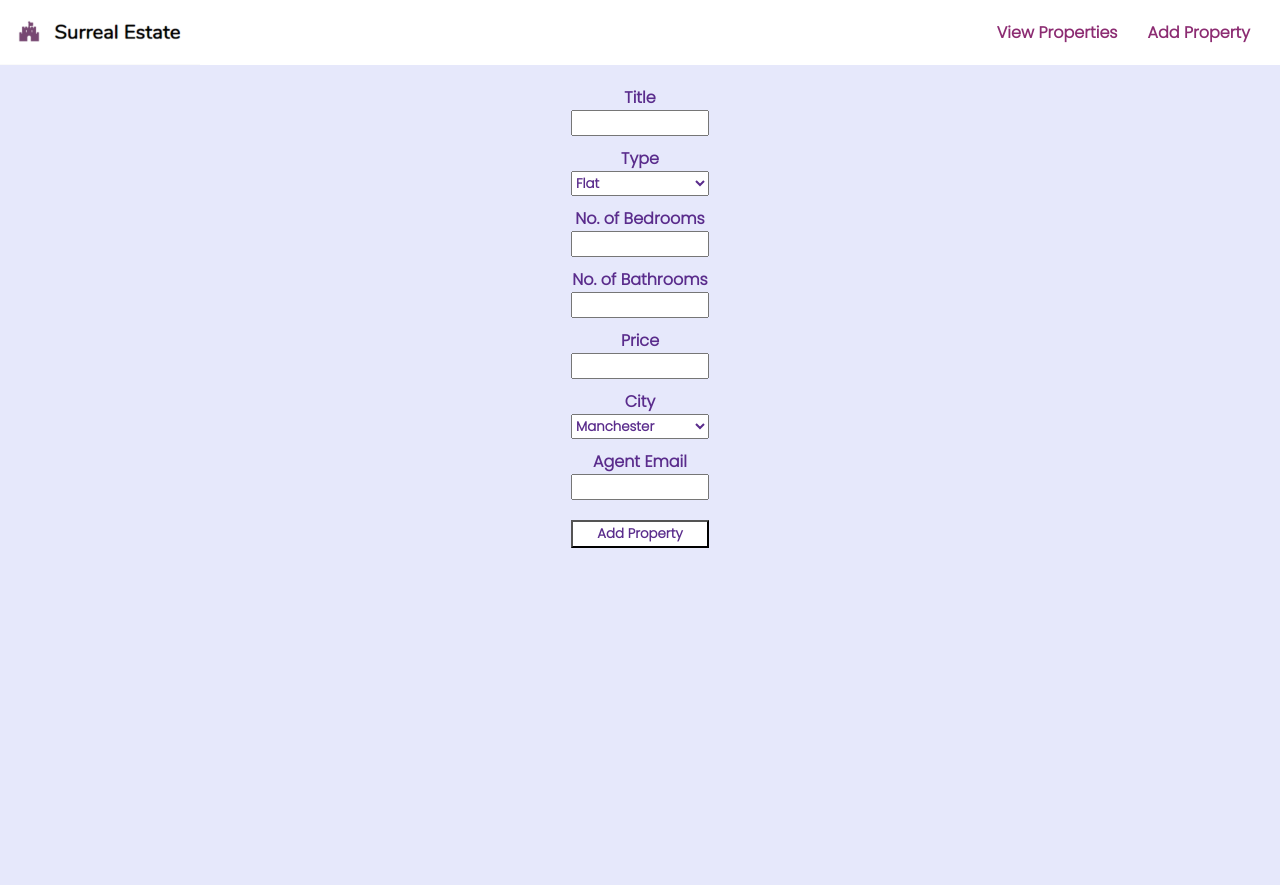
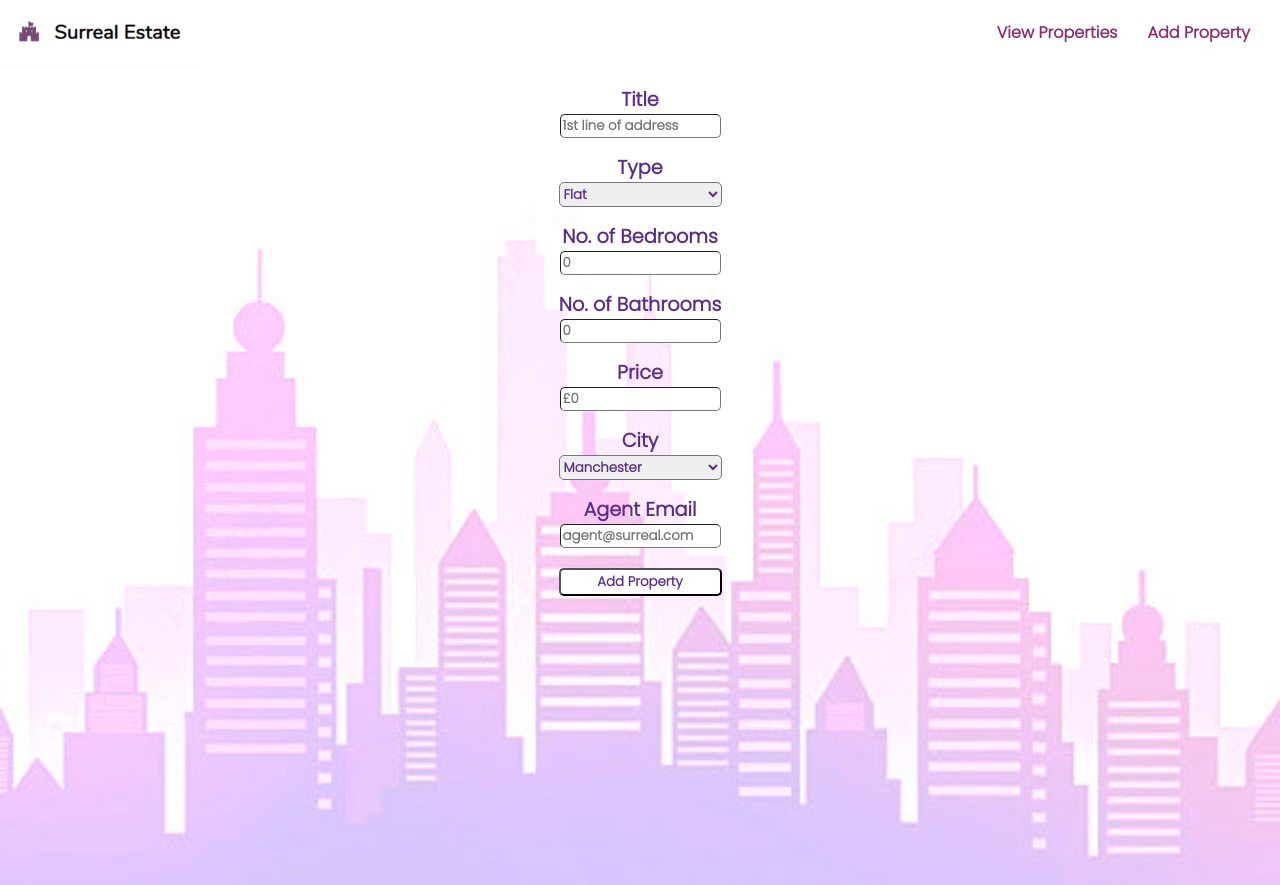
Before and after one commit to Disc0des/surreal-estate, a React (Create React App) app: page /add-property in a window 1280 px wide. Before the commit the page ends 800 px from the top, so only its background shows below. Built offline with nearby package versions, Linux system fonts and the light colour scheme.

Commit message:
axios installed and user is able to make post requests to an API

```diff
--- a/package.json
+++ b/package.json
@@ -6,6 +6,7 @@
     "@testing-library/jest-dom": "^5.16.3",
     "@testing-library/react": "^12.1.4",
     "@testing-library/user-event": "^13.5.0",
+    "axios": "^0.26.1",
     "react": "^18.0.0",
     "react-dom": "^18.0.0",
     "react-router-dom": "^5.3.0",
--- a/src/components/AddProperty.js
+++ b/src/components/AddProperty.js
@@ -1,4 +1,6 @@
+/* eslint-disable no-console */
 import React, { useState } from "react";
+import axios from "axios";
 import "../styles/AddProperty.css";
 
 const initialState = {
@@ -17,8 +19,14 @@ function AddProperty() {
   const [fields, setFields] = useState(initialState.fields);
   const handleAddProperty = (event) => {
     event.preventDefault();
-    // eslint-disable-next-line no-console
-    console.log(fields);
+    axios
+      .post("http://localhost:3000/api/v1/PropertyListing", { ...fields })
+      .then((response) => {
+        console.log(response);
+      })
+      .catch((error) => {
+        console.log(error);
+      });
   };
   const handleFieldChange = (event) => {
     setFields({ ...fields, [event.target.name]: event.target.value });
@@ -33,6 +41,7 @@ function AddProperty() {
             name="title"
             value={fields.title}
             onChange={handleFieldChange}
+            placeholder="1st line of address"
           />
         </label>
         <label htmlFor="type">
@@ -58,6 +67,7 @@ function AddProperty() {
             name="bedrooms"
             value={fields.bedrooms}
             onChange={handleFieldChange}
+            placeholder="0"
           />
         </label>
         <label htmlFor="bathrooms">
@@ -67,6 +77,7 @@ function AddProperty() {
             name="bathrooms"
             value={fields.bathrooms}
             onChange={handleFieldChange}
+            placeholder="0"
           />
         </label>
         <label htmlFor="price">
@@ -76,6 +87,7 @@ function AddProperty() {
             name="price"
             value={fields.price}
             onChange={handleFieldChange}
+            placeholder="£0"
           />
         </label>
         <label htmlFor="city">
@@ -95,10 +107,11 @@ function AddProperty() {
         <label htmlFor="agent-email">
           Agent Email
           <input
-            id="agent-email"
-            name="agent-email"
+            id="email"
+            name="email"
             value={fields.email}
             onChange={handleFieldChange}
+            placeholder="agent@surreal.com"
           />
         </label>
         <div className="add-button-container">
--- a/src/styles/AddProperty.css
+++ b/src/styles/AddProperty.css
@@ -1,5 +1,10 @@
 .AddProperty {
   padding-top: 20px;
+  background: url("../page-background.jpeg");
+  background-repeat: no-repeat;
+  background-size: cover;
+  background-position-x: center;
+  height: 100vh;
 }
 
 .add-form {
@@ -13,24 +18,32 @@
 }
 
 label {
-  margin-bottom: 10px;
-  font-weight: 300;
-  font-weight: 600;
+  margin-bottom: 15px;
+  font-size: 1.2rem;
+  font-weight: 800;
   color: #5a2c8c;
   font-family: 'Poppins', sans-serif;
 }
 
 input {
-  width: 130px;
+  width: 155px;
   height: 20px;
+  border-radius: 5px;
+  border-width: 1px;
+  font-family: 'Poppins', sans-serif;
+  font-weight: 800;
+  color: #5a2c8c;
 }
 
 select {
-  width: 138px;
+  width: 163px;
   height: 25px;
   font-family: 'Poppins', sans-serif;
   font-weight: 600;
   color: #5a2c8c;
+  border-radius: 5px;
+  font-family: 'Poppins', sans-serif;
+  font-weight: 800;
 }
 
 .add-button-container {
@@ -38,12 +51,13 @@ select {
 }
 
 button {
-  width: 138px;
+  width: 163px;
   height: 28px;
   font-family: 'Poppins', sans-serif;
   font-weight: 600;
   color: #5a2c8c;
   background-color: white;
+  border-radius: 5px;
 }
 
 button:hover {
@@ -55,3 +69,12 @@ button:active {
   background-color: #1e7929;
   transform: scale(1.2);
 }
+
+input:hover, select:hover {
+  border-color: #5a2c8c;
+  border-width: 2px;
+}
+
+input:active, select:active {
+  border-color: #5a2c8c;
+}
--- a/src/styles/App.css
+++ b/src/styles/App.css
@@ -7,4 +7,5 @@ body {
 .App {
   font-family: 'Poppins', sans-serif;
   align-items: center;
+  border-bottom: #5a2c8c;
 }
--- a/src/styles/NavBar.css
+++ b/src/styles/NavBar.css
@@ -2,7 +2,6 @@
   margin: 0;
   padding: 0;
   background-color: white;
-  border-bottom: lightslategrey;
   display: flex;
   justify-content: space-between;
   align-items: center;
```
Also changed, not shown: src/page-background.jpeg (added), 1 other file (tests, documents, lock files or other folders).
